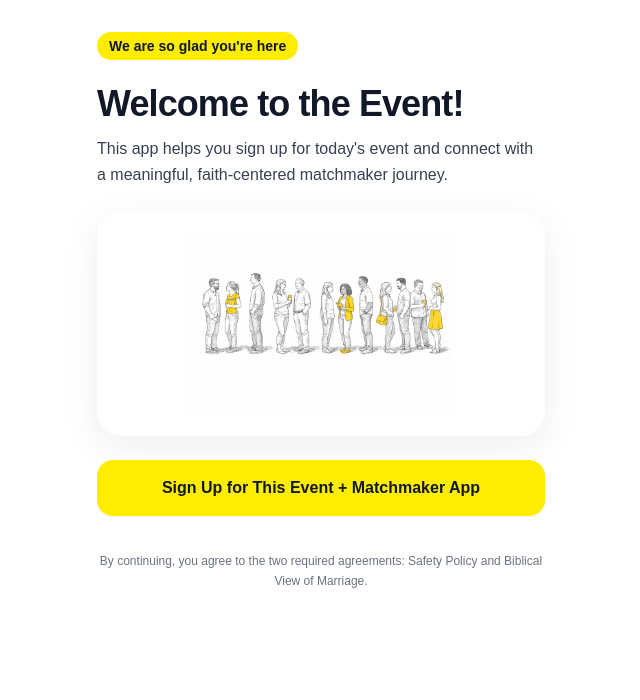
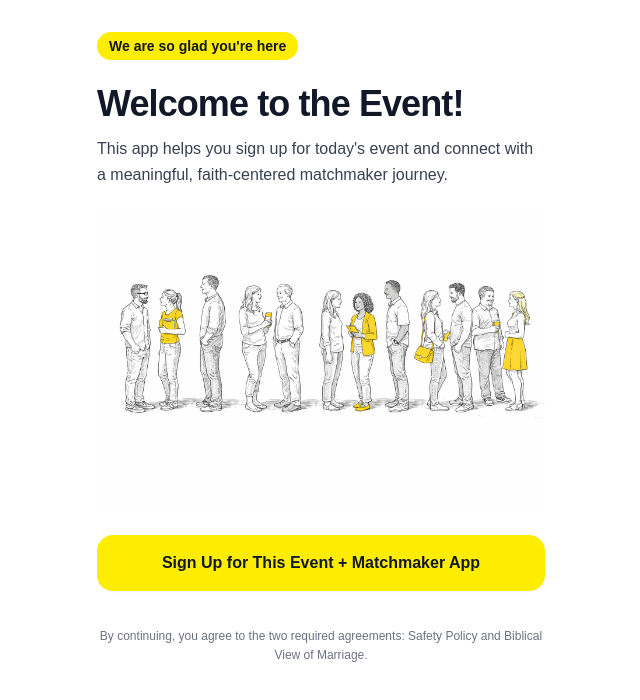
Before and after one commit to JoshuaTaylorIllustration/multi-church-matchmaker-mvp, a Next.js app: page / in a window 1280 px wide. Shown: the top 700 px of the page, without its empty margins (319-959 px from the left). Built offline with nearby package versions, Linux system fonts and the light colour scheme.

Commit message:
Render landing illustration inline at native aspect ratio

```diff
--- a/app/page.tsx
+++ b/app/page.tsx
@@ -18,17 +18,14 @@ export default function EventQrLandingPage() {
           </p>
         </header>
 
-        <div className="rounded-3xl bg-white px-4 py-5 shadow-[0_10px_35px_rgba(17,24,39,0.07)] sm:px-6 sm:py-6">
-          <div className="relative mx-auto h-44 w-full max-w-[18rem]">
-            <Image
-              src="/illustrations/people-line-splash.png"
-              alt="Event attendees standing together"
-              fill
-              className="object-contain"
-              priority
-            />
-          </div>
-        </div>
+        <Image
+          src="/illustrations/people-line-splash.png"
+          alt="Event attendees standing together"
+          width={1536}
+          height={1024}
+          className="h-auto w-full"
+          priority
+        />
 
         <button
           type="button"
```
